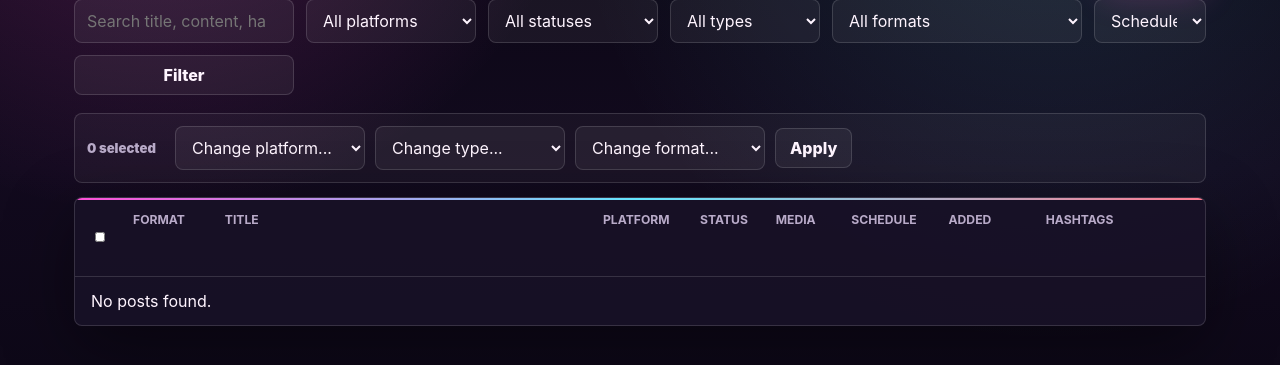
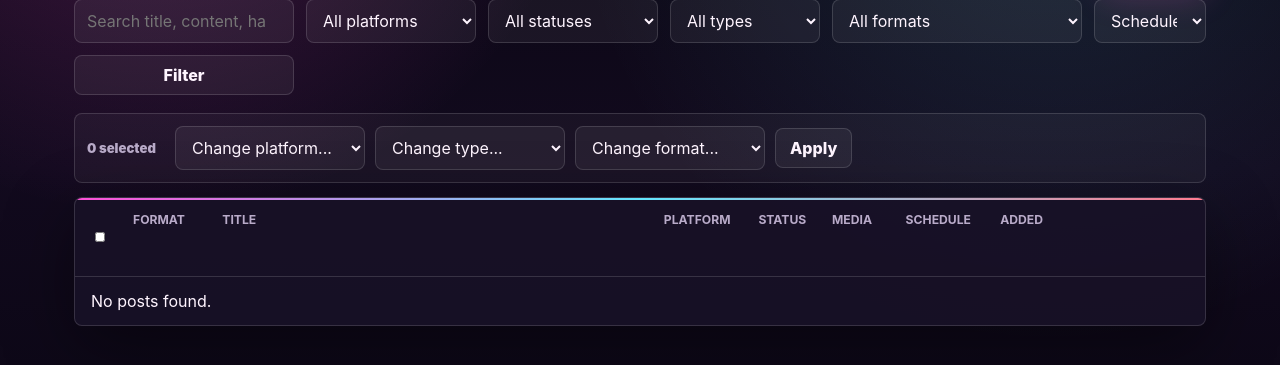
Before and after one commit to JoanaSVSousa/social-scheduler, a Flask app: page /posts in a window 1280 px wide. Shown: the part 200-565 px from the top of the page. Run offline with Flask 3, Linux system fonts and the light colour scheme; the visitor is signed in with stand-in values (Sample User, id 1); data that the repository does not hold is empty; some libraries are stand-ins or nearby versions.

Commit message:
Remove hashtags column from posts table

```diff
--- a/static/styles.css
+++ b/static/styles.css
@@ -298,7 +298,7 @@ table {
 }
 
 .posts-table {
-    min-width: 1160px;
+    min-width: 1040px;
     table-layout: fixed;
 }
 
@@ -307,7 +307,7 @@ table {
 }
 
 .post-col-title {
-    width: 35%;
+    width: 42%;
 }
 
 .post-col-platform {
@@ -324,13 +324,12 @@ table {
 }
 
 .post-col-schedule,
-.post-col-added,
-.post-col-hashtags {
+.post-col-added {
     width: 9%;
 }
 
 .post-col-actions {
-    width: 10%;
+    width: 12%;
 }
 
 th,
--- a/templates/posts.html
+++ b/templates/posts.html
@@ -87,7 +87,6 @@
             <col class="post-col-media">
             <col class="post-col-schedule">
             <col class="post-col-added">
-            <col class="post-col-hashtags">
             <col class="post-col-actions">
         </colgroup>
         <thead>
@@ -100,7 +99,6 @@
                 <th>Media</th>
                 <th>Schedule</th>
                 <th>Added</th>
-                <th>Hashtags</th>
                 <th></th>
             </tr>
         </thead>
@@ -154,7 +152,6 @@
                     {% endif %}
                 </td>
                 <td>{{ post.created_at_label }}</td>
-                <td>{{ post.hashtags }}</td>
                 <td class="actions">
                     {% if post.is_rss_group %}
                     <a class="button" href="{{ url_for('main.edit_rss_article', rss_item_id=post.rss_item_id) }}">Edit versions</a>
@@ -186,7 +183,7 @@
                 </td>
             </tr>
             {% else %}
-            <tr><td colspan="10">No posts found.</td></tr>
+            <tr><td colspan="9">No posts found.</td></tr>
             {% endfor %}
         </tbody>
     </table>
```
